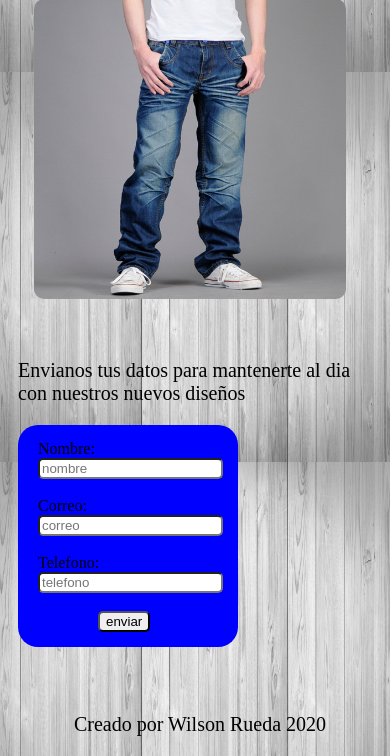
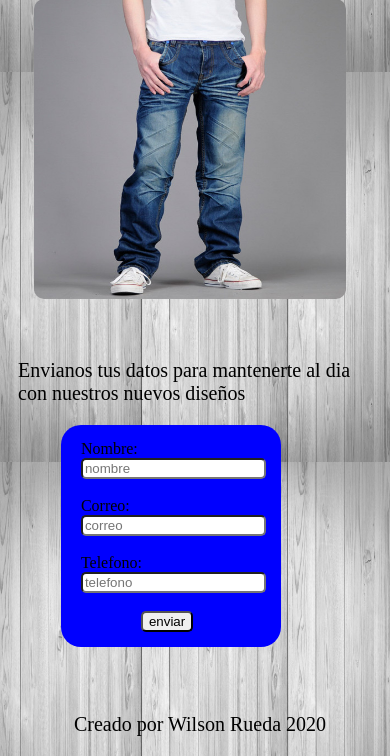
Before and after one commit to creator-krixus/pagina-Girlesa, a PHP site: page / in a window 390 px wide. Shown: the part 1488-2244 px from the top of the page. Run offline with PHP 8.4, Linux system fonts and the light colour scheme; some libraries are stand-ins or nearby versions.

Commit message:
se corrigio el formulario

```diff
--- a/css/estilos.css
+++ b/css/estilos.css
@@ -96,6 +96,9 @@ input[type="submit"]{
     body{
         background-image: url(/IMAGENES/madera2.jpg);
     }
-
+    .form{
+        position: relative;
+        margin-left: 1.4cm;
+    }
 
 }
```
